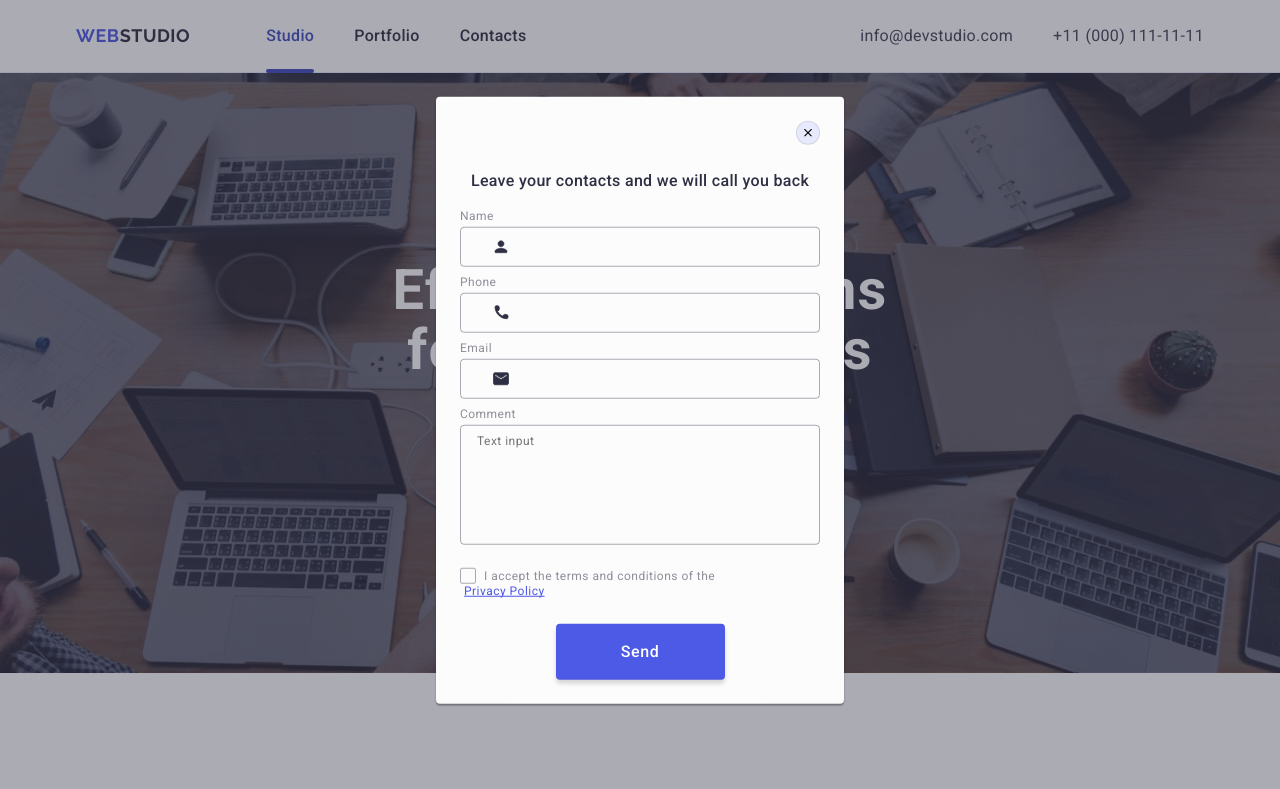
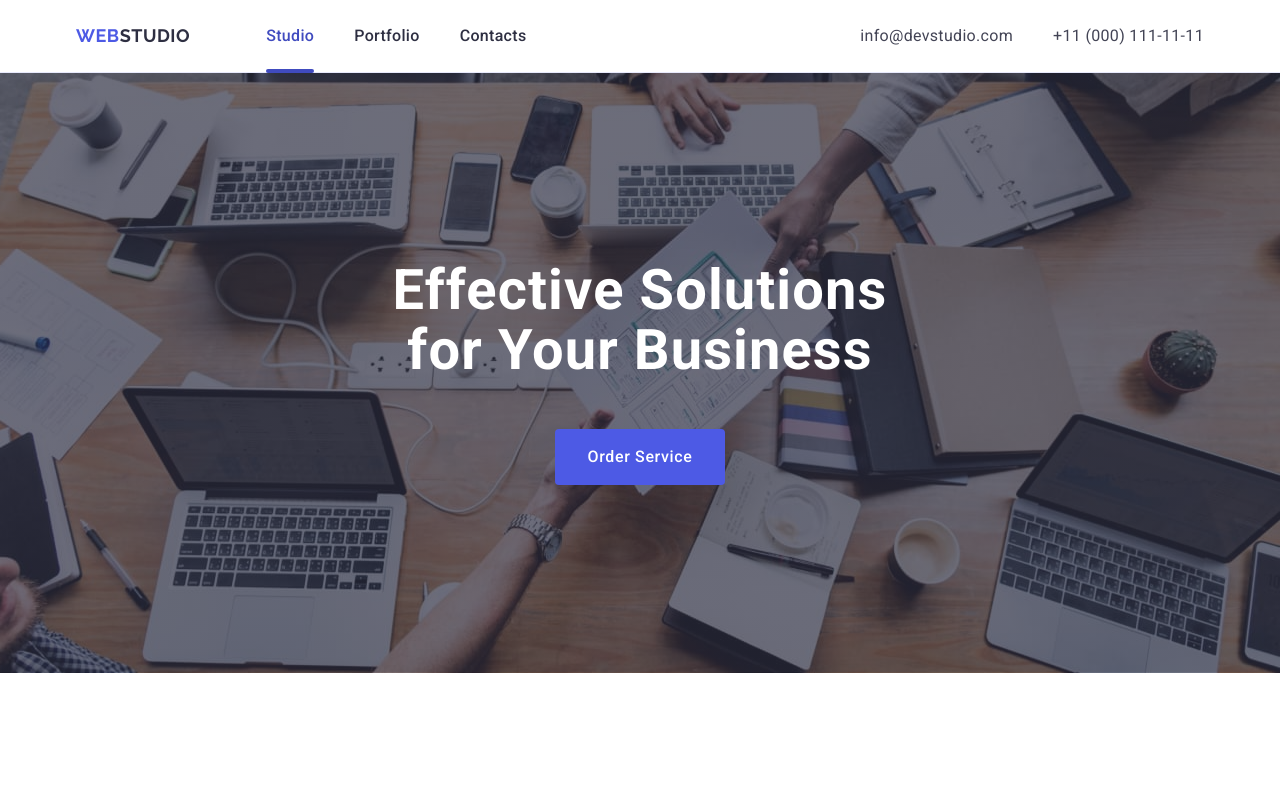
Before and after one commit to lkudryashova/goit-markup-hw-05, a plain HTML site: page index.html in a window 1280 px wide. Shown: the top 789 px of the page. Drawn offline with nearby package versions, Linux system fonts and the light colour scheme.

Commit message:
HW 5 update

```diff
--- a/css/style.css
+++ b/css/style.css
@@ -7,7 +7,7 @@ body {
 a {
   text-decoration: none;
   text-decoration-color: none;
-  display: block;
+  /*display: block;*/
 }
 
 h1,
@@ -536,7 +536,6 @@ button {
   border: none;
   display: flex;
   align-items: center;
-  justify-content: center;
   gap: 16px;
   font-weight: 500;
   font-size: 16px;
@@ -560,9 +559,8 @@ button {
   background: #404bbf;
 }
 
-.modal-icon {
+.footer-modal-icon {
   fill: #fff;
-  margin-left: 16px;
 }
 
 /* ==========MODAL========== */
@@ -698,7 +696,6 @@ button {
 .modal-icon {
   position: absolute;
   fill: transparent;
-  stroke: #2e2f42;
   fill: #2e2f42;
   left: 16px;
   top: 50%;
--- a/index.html
+++ b/index.html
@@ -480,7 +480,7 @@
             /></label>
             <button type="submit" class="footer-form-btn">
               Subscribe
-              <svg class="modal-icon" width="24" height="24">
+              <svg class="footer-modal-icon" width="24" height="24">
                 <use href="./images/icons.svg#frame"></use>
               </svg>
             </button>
@@ -489,7 +489,7 @@
       </div>
     </footer>
 
-    <div class="backdrop is-open">
+    <div class="backdrop">
       <div class="modal">
         <button type="button" class="modal-btn">
           <svg class="close-button-icon" width="8" height="8">
```
